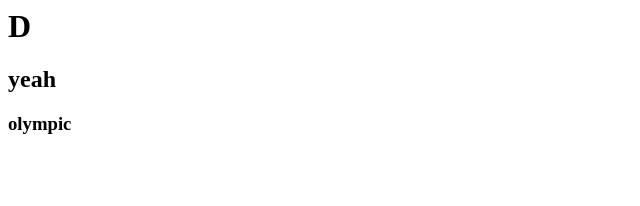
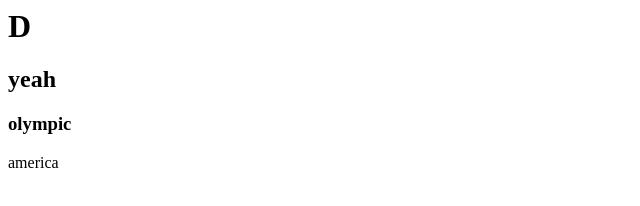
Before and after one commit to opst-D-Take/test-site, a plain HTML site: page index.html in a window 1280 px wide. Shown: the full height of the page, 0-640 px from the left. Drawn offline with Linux system fonts and the light colour scheme.

Commit message:
Merge pull request #3 from opst-D-Take/issue#2
add america

```diff
--- a/index.html
+++ b/index.html
@@ -8,5 +8,6 @@ D
 <h1>D</h1>
 <h2>yeah<h2>
 <h3>olympic</h3>
+<p>america</p>
 </body>
 </html>
```
